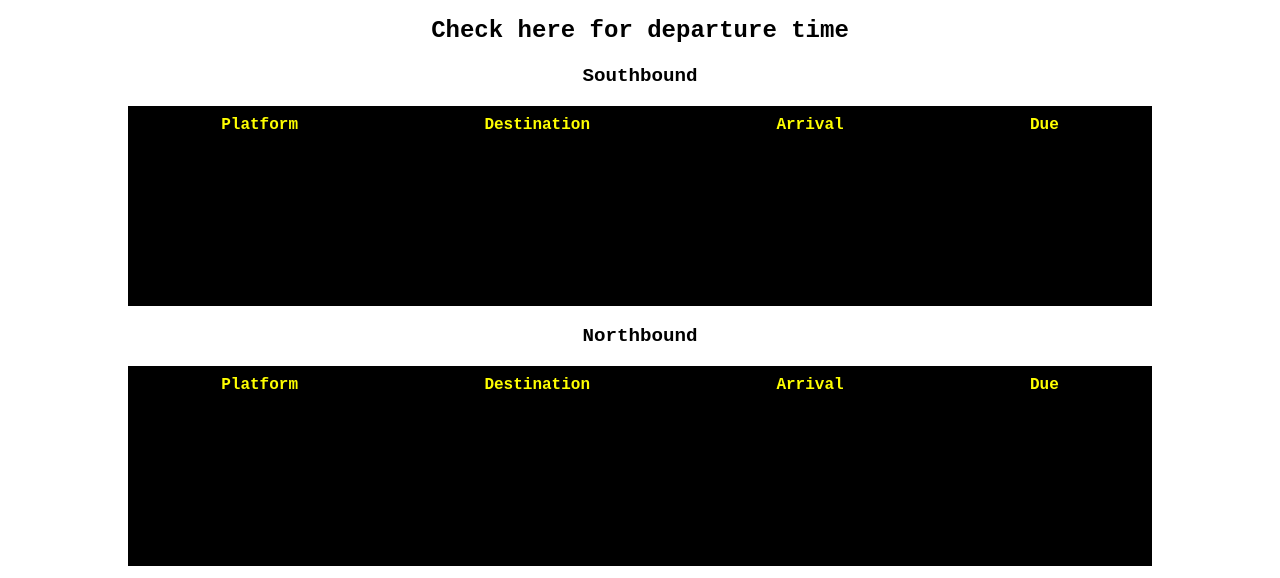
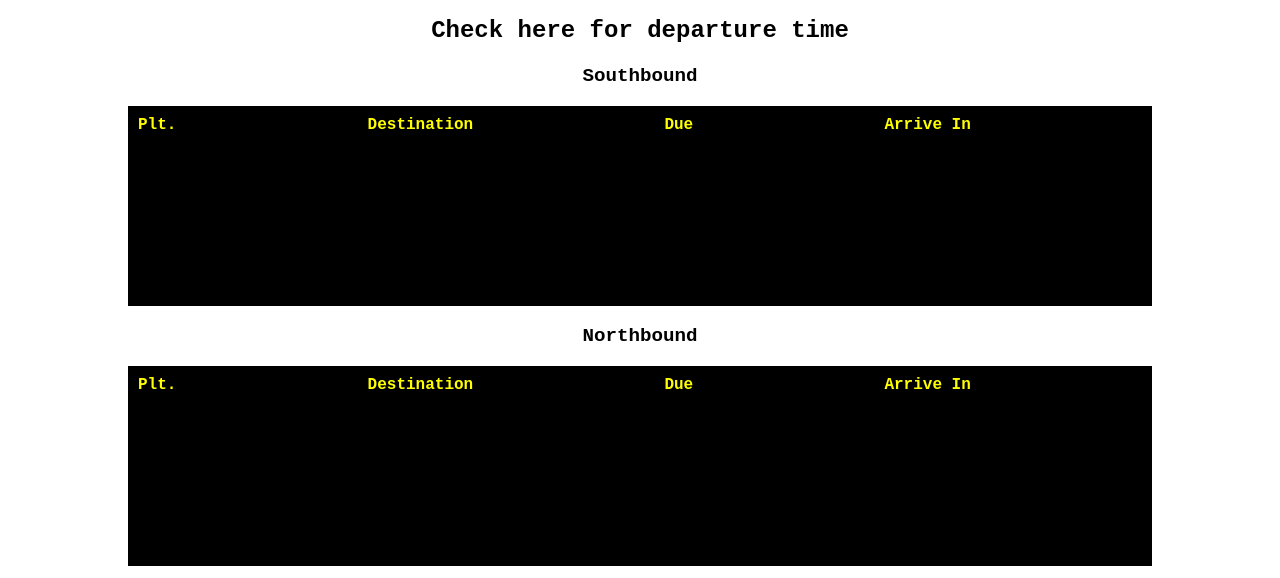
Before and after one commit to fac28/trainspotting-api, a plain HTML site: page tfl.html in a window 1280 px wide. Shown: the part 222-800 px from the top of the page. Drawn offline with Linux system fonts and the light colour scheme; a web font is replaced by a local one.

Commit message:
table content updated

```diff
--- a/css/tfl.css
+++ b/css/tfl.css
@@ -38,15 +38,16 @@ th, td {
   overflow: scroll;
   word-break: break-word;
   word-wrap: break-word;
-  font-size: 0.8 rem;
 }
 
 th {
   color: yellow;
+  text-align: left;
 }
 
 td {
   color: whitesmoke;
+  align-content: right;
 }
 
 
--- a/tfl.html
+++ b/tfl.html
@@ -69,10 +69,10 @@
       <table id="inbound-table">
         <thead>
           <tr>
-            <th>Platform</th>
+            <th>Plt.</th>
             <th>Destination</th>
-            <th class="hide-on-small-screen">Arrival</th>
-            <th>Due</th>
+            <th class="hide-on-small-screen">Due</th>
+            <th>Arrive In</th>
           </tr>
         </thead>
         <tbody>
@@ -90,10 +90,10 @@
       <h3> Northbound</h2>
       <table id="outbound-table">
         <thead>
-          <th>Platform</th>
+          <th>Plt.</th>
             <th>Destination</th>
-            <th class="hide-on-small-screen">Arrival</th>
-            <th>Due</th>
+            <th class="hide-on-small-screen">Due</th>
+            <th>Arrive In</th>
         </thead>
         <tbody>
           <!-- Loop through the array and populate the table -->
```
